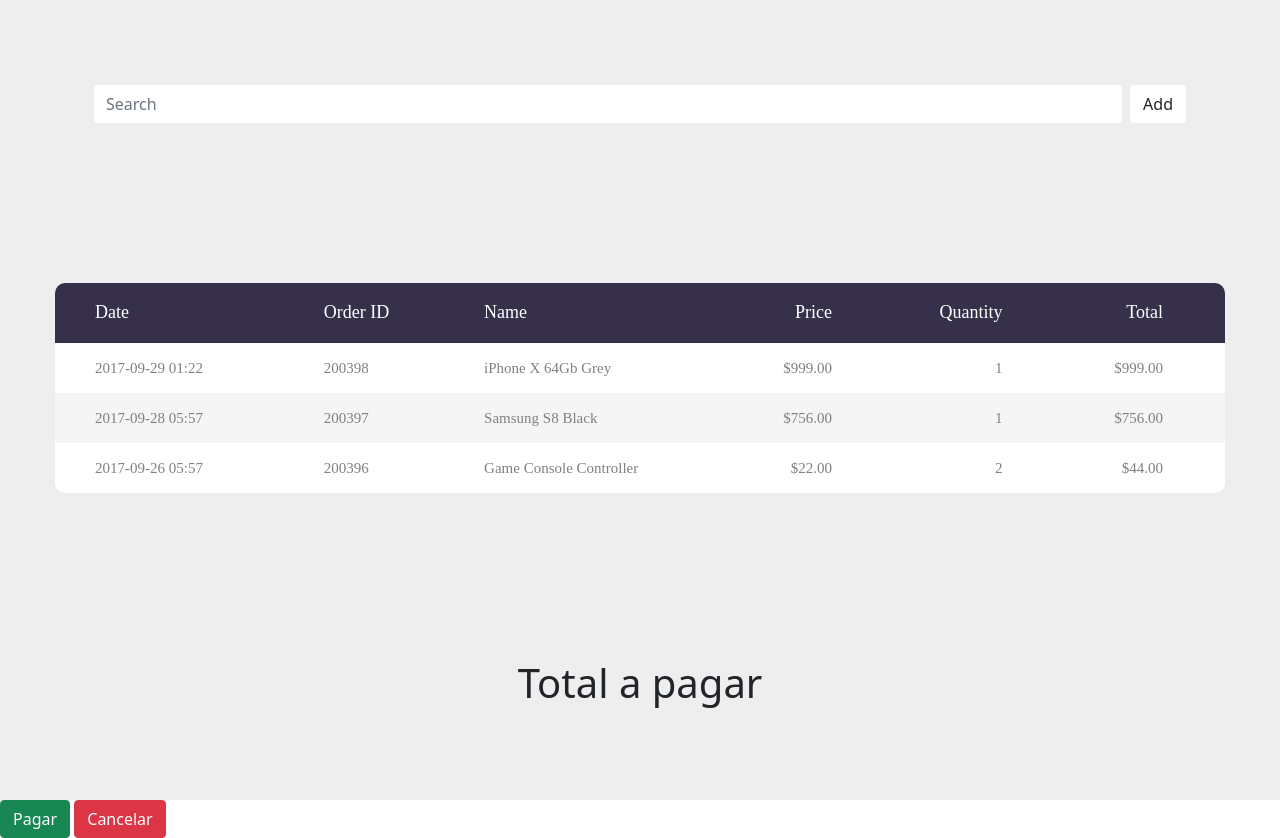
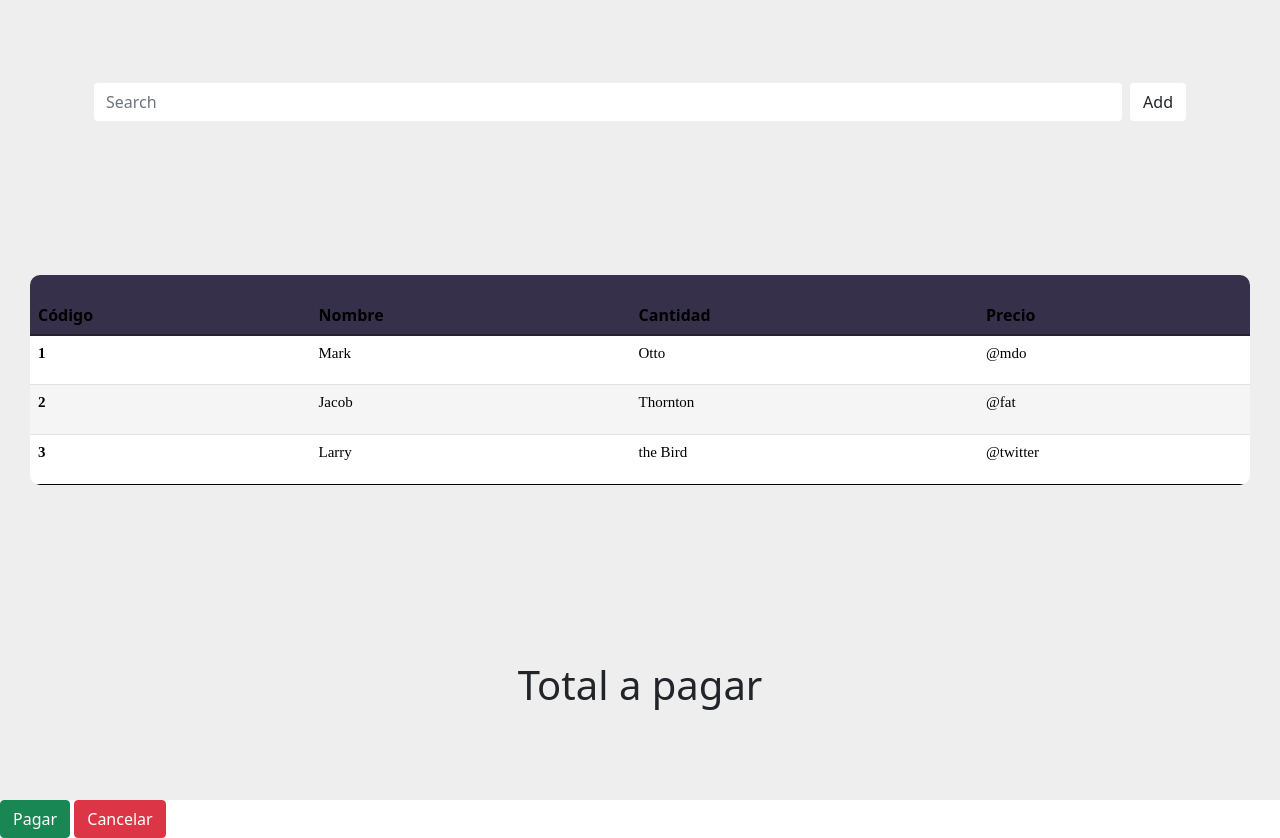
Before and after one commit to Franco-Ball/ProyectoIntegradorSupermarket, a Django app: template conf/templates/cajeros/tabla.html in a window 1280 px wide. Run offline with Django 4.2, Linux system fonts and the light colour scheme; the template is opened without the code that fills it, so the values that code supplies are empty; some libraries are stand-ins or nearby versions; some web fonts are replaced.

Commit message:
change in tabla

```diff
--- a/conf/templates/cajeros/tabla.html
+++ b/conf/templates/cajeros/tabla.html
@@ -37,48 +37,36 @@
             </form>
         </div>
         <!--Table-->
-        <div class="wrap-table100">
-            <div class="table100">
-                <table id="myTable">
+        <table class="table" id="myTable">
             <thead>
-                        <tr class="table100-head">
-                            <th class="column1">Date</th>
-                            <th class="column2">Order ID</th>
-                            <th class="column3">Name</th>
-                            <th class="column4">Price</th>
-                            <th class="column5">Quantity</th>
-                            <th class="column6">Total</th>
+              <tr>
+                <th scope="col">Código</th>
+                <th scope="col">Nombre</th>
+                <th scope="col">Cantidad</th>
+                <th scope="col">Precio</th>
               </tr>
             </thead>
             <tbody>
               <tr>
-                            <td class="column1">2017-09-29 01:22</td>
-                            <td class="column2">200398</td>
-                            <td class="column3">iPhone X 64Gb Grey</td>
-                            <td class="column4">$999.00</td>
-                            <td class="column5">1</td>
-                            <td class="column6">$999.00</td>
+                <th scope="row">1</th>
+                <td>Mark</td>
+                <td>Otto</td>
+                <td>@mdo</td>
               </tr>
               <tr>
-                            <td class="column1">2017-09-28 05:57</td>
-                            <td class="column2">200397</td>
-                            <td class="column3">Samsung S8 Black</td>
-                            <td class="column4">$756.00</td>
-                            <td class="column5">1</td>
-                            <td class="column6">$756.00</td>
+                <th scope="row">2</th>
+                <td>Jacob</td>
+                <td>Thornton</td>
+                <td>@fat</td>
               </tr>
               <tr>
-                            <td class="column1">2017-09-26 05:57</td>
-                            <td class="column2">200396</td>
-                            <td class="column3">Game Console Controller</td>
-                            <td class="column4">$22.00</td>
-                            <td class="column5">2</td>
-                            <td class="column6">$44.00</td>
+                <th scope="row">3</th>
+                <td>Larry</td>
+                <td>the Bird</td>
+                <td>@twitter</td>
               </tr>
             </tbody>
           </table>
-            </div>
-        </div>
         <!--Total price print-->
         <div class="center">
             <h1 style="padding-top:5%;">Total a pagar</h1>
@@ -125,14 +113,11 @@
         var cell2 = row.insertCell(1);
         var cell3 = row.insertCell(2);
         var cell4 = row.insertCell(3);
-        var cell4 = row.insertCell(4);
-        var cell5 = row.insertCell(5);
         cell1.innerHTML = code;
-        cell2.innerHTML = precioUnitario;
-        cell3.innerHTML = name;
-        cell5.innerHTML = cantidad;
+        cell4.innerHTML = precioUnitario;
+        cell2.innerHTML = name;
+        cell3.innerHTML = cantidad;
     }
-
     function delRow() {
         document.getElementById("myTable").deleteRow(0);
     }
```
Lines whose indentation alone changed are shown as unchanged.
